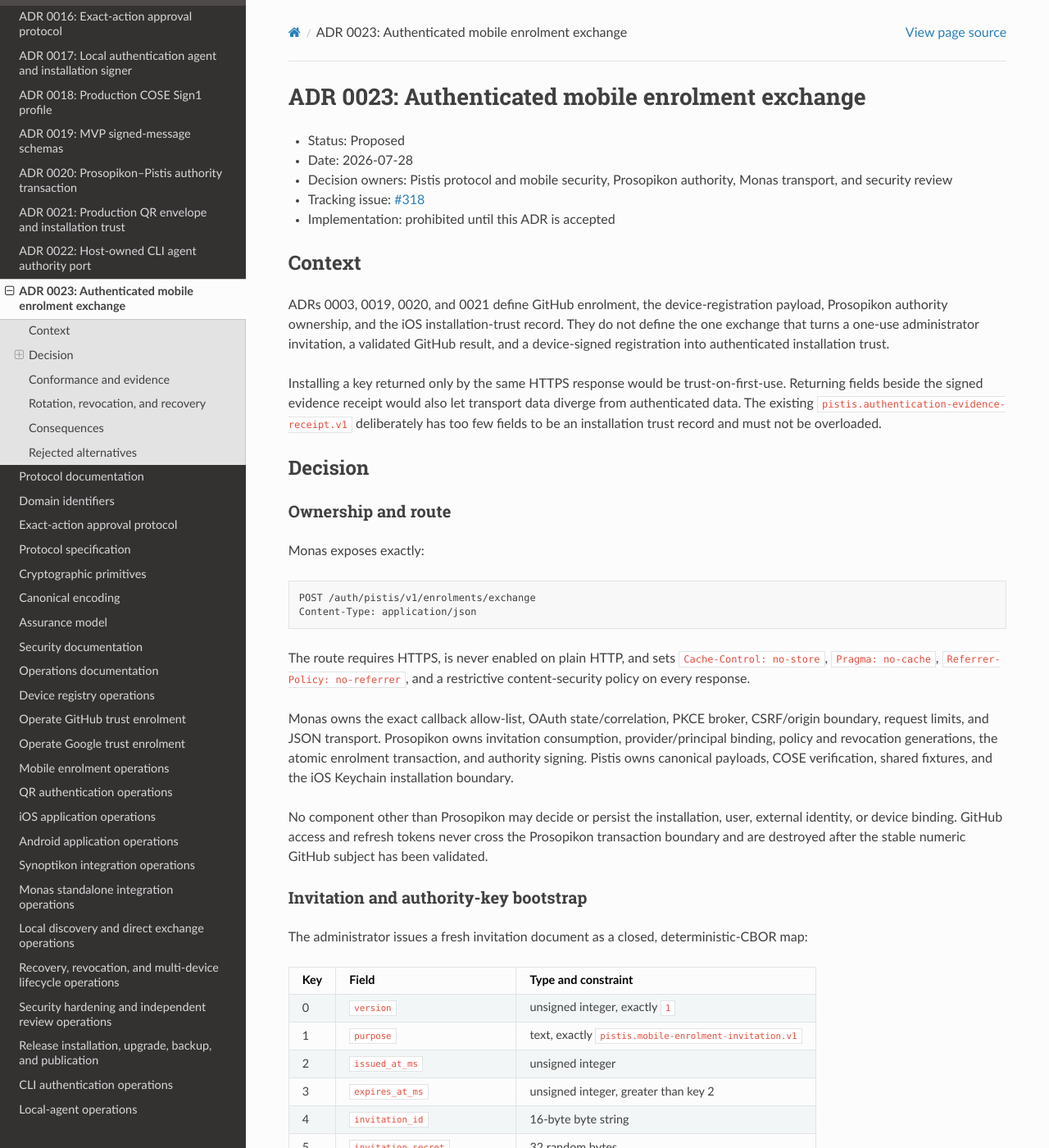
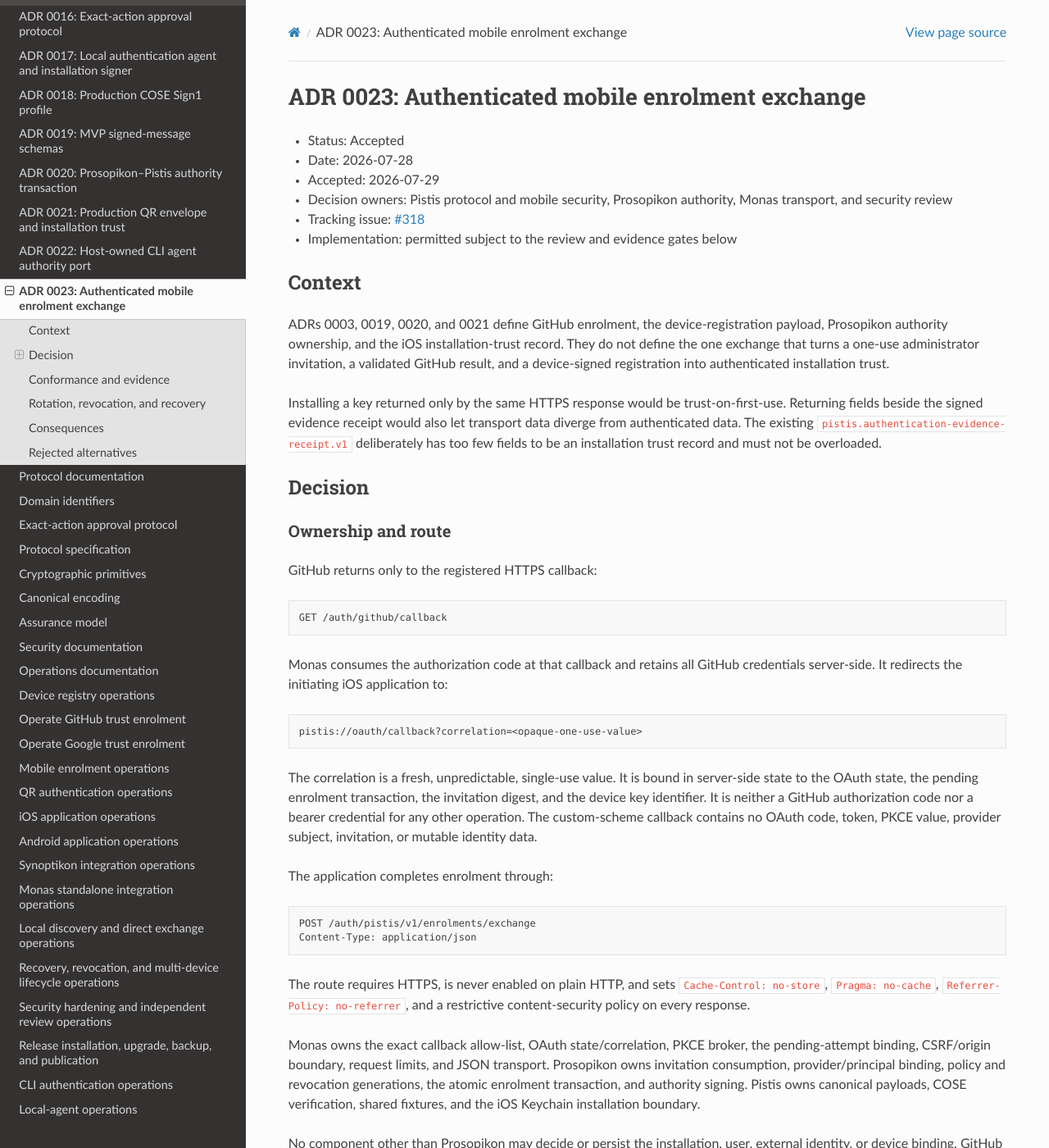
Before and after one commit to sagrudd/pistis, a Sphinx documentation site: the page built from docs/adr/0023-authenticated-mobile-enrolment-exchange.md, in a window 1280 px wide and 1400 px high. Shown: the whole window at 82% size. Built offline with Sphinx 7.4.7 and the Read the Docs theme 3.1.0, drawn with Linux system fonts in a browser that asks for light colours; the version number could not be read and is left out; some of the changed text lies outside the part shown.

Commit message:
Accept authenticated mobile enrolment exchange

````diff
--- a/docs/adr/0023-authenticated-mobile-enrolment-exchange.md
+++ b/docs/adr/0023-authenticated-mobile-enrolment-exchange.md
@@ -1,11 +1,12 @@
 # ADR 0023: Authenticated mobile enrolment exchange
 
-- Status: Proposed
+- Status: Accepted
 - Date: 2026-07-28
+- Accepted: 2026-07-29
 - Decision owners: Pistis protocol and mobile security, Prosopikon authority,
   Monas transport, and security review
 - Tracking issue: [#318](https://github.com/sagrudd/pistis/issues/318)
-- Implementation: prohibited until this ADR is accepted
+- Implementation: permitted subject to the review and evidence gates below
 
 ## Context
 
@@ -25,7 +26,27 @@
 
 ### Ownership and route
 
-Monas exposes exactly:
+GitHub returns only to the registered HTTPS callback:
+
+```text
+GET /auth/github/callback
+```
+
+Monas consumes the authorization code at that callback and retains all GitHub
+credentials server-side. It redirects the initiating iOS application to:
+
+```text
+pistis://oauth/callback?correlation=<opaque-one-use-value>
+```
+
+The correlation is a fresh, unpredictable, single-use value. It is bound in
+server-side state to the OAuth state, the pending enrolment transaction, the
+invitation digest, and the device key identifier. It is neither a GitHub
+authorization code nor a bearer credential for any other operation. The
+custom-scheme callback contains no OAuth code, token, PKCE value, provider
+subject, invitation, or mutable identity data.
+
+The application completes enrolment through:
 
 ```text
 POST /auth/pistis/v1/enrolments/exchange
@@ -37,7 +58,8 @@
 and a restrictive content-security policy on every response.
 
 Monas owns the exact callback allow-list, OAuth state/correlation, PKCE broker,
-CSRF/origin boundary, request limits, and JSON transport. Prosopikon owns
+the pending-attempt binding, CSRF/origin boundary, request limits, and JSON
+transport. Prosopikon owns
 invitation consumption, provider/principal binding, policy and revocation
 generations, the atomic enrolment transaction, and authority signing. Pistis
 owns canonical payloads, COSE verification, shared fixtures, and the iOS
@@ -95,16 +117,21 @@
 ```text
 version                         integer, exactly 1
 invitation                      base64url without padding, decoded <= 512 bytes
-oauth_code                      printable ASCII, 1..512 bytes
-pkce_verifier                   RFC 7636 unreserved ASCII, 43..128 bytes
+correlation                     base64url without padding, decoded 32 bytes
 device_registration_cose        base64url without padding, decoded <= 2,048 bytes
 ```
 
 Unknown, duplicate, missing, mis-typed, padded-base64, non-canonical
 base64url, malformed UTF-8, trailing input, and bodies larger than 8,192 bytes
 are rejected before provider exchange. The callback URI, client identifier,
-OAuth `state`, and local attempt are server-held correlation state and are
-never accepted from this body.
+OAuth code, PKCE verifier, OAuth `state`, provider credentials, and local
+attempt are server-held state and are never accepted from this body.
+
+The server consumes the correlation only in the atomic enrolment transaction
+and only after its pending-attempt bindings match the submitted invitation and
+device registration. A failed transaction does not make the correlation
+reusable for a different request; an exact retry is governed solely by the
+idempotency result described below.
 
 `device_registration_cose` is the exact untagged COSE Sign1 envelope from ADR
 0018 containing the ADR 0019 `pistis.device-registration.v1` payload. Its
@@ -171,8 +198,8 @@
 ```
 
 The encoded response body must be at most 16,384 bytes. It contains no OAuth
-token, invitation, invitation secret, PKCE value, session bearer, browser
-cookie, private key, or mutable provider display value.
+code or token, correlation, invitation, invitation secret, PKCE value, session
+bearer, browser cookie, private key, or mutable provider display value.
 
 iOS must verify, in order and before any Keychain mutation:
 
````
Also changed, not shown: docs/TODO.md (+4 -4 lines), docs/adr/README.md (+4 -3 lines), docs/operations/mobile-enrolment.md (+7 -4 lines), docs/protocol.md (+7 -6 lines).
